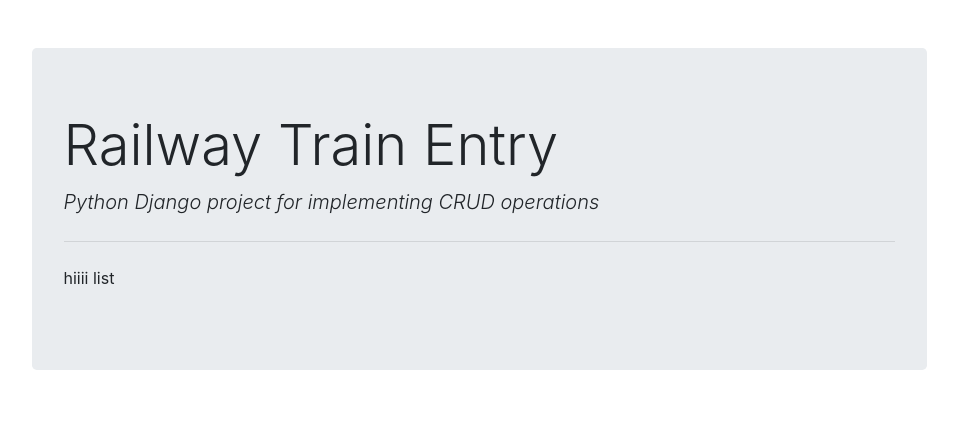
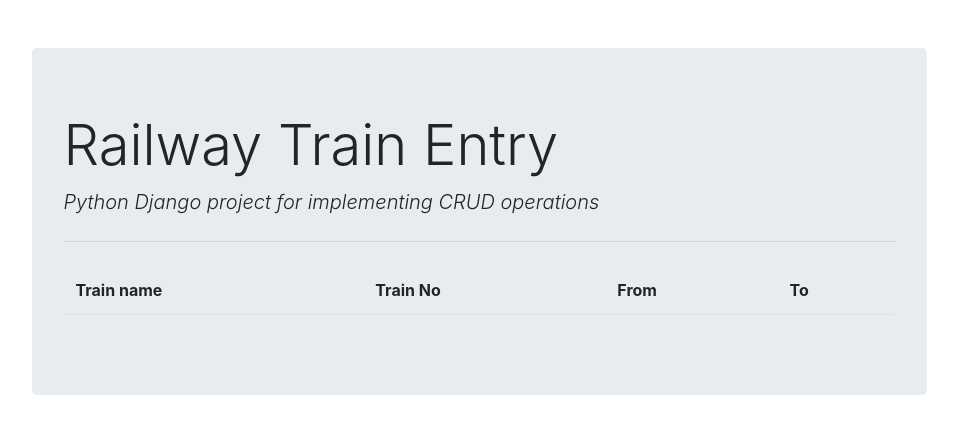
Before and after one commit to PratyakshMathur/capstone_crud, a Django app: page /list/ in a window 1280 px wide. Shown: the top 434 px of the page, without its empty margins (161-1119 px from the left). Run offline with Django 3.2, Linux system fonts and the light colour scheme; data that the repository does not hold is empty; some libraries are stand-ins or nearby versions.

Commit message:
both working

```diff
--- a/crudcapstone/settings.py
+++ b/crudcapstone/settings.py
@@ -38,8 +38,9 @@ INSTALLED_APPS = [
     'django.contrib.messages',
     'django.contrib.staticfiles',
     'traincrud',
-
+    'crispy_forms'
 ]
+CRISPY_TEMPLATE_PACK = 'bootstrap4'
 
 MIDDLEWARE = [
     'django.middleware.security.SecurityMiddleware',
--- a/traincrud/templates/traincrud/train_list.html
+++ b/traincrud/templates/traincrud/train_list.html
@@ -1,4 +1,25 @@
 {% extends "traincrud/base.html" %} {% block content %}
-<p>hiiii list</p>
+<table class="table table-borderless">
+    <thead class="border-bottom font-weight-bold">
+        <tr>
+            <td>Train name</td>
+            <td>Train No</td>
+            <td>From</td>
+            <td>To</td>
+
+        </tr>
+    </thead>
+    <tbody>
+        {% for train in train_list %}
+        <tr>
+            <td>{{train.TrainName}}</td>
+            <td>{{train.TrainNo}}</td>
+            <td>{{train.Start}}</td>
+            <td>{{train.End}}</td>
+
+        </tr>
+        {% endfor %}
+    </tbody>
+</table>
 
 {% endblock content %}
--- a/traincrud/views.py
+++ b/traincrud/views.py
@@ -1,13 +1,21 @@
-from django.shortcuts import render
+from django.shortcuts import render,redirect
+from .forms import Trainlog
+from .models import Train
 
 def train_list(request):
-
-    return render(request,"traincrud/train_list.html")
+    context = {'train_list':Train.objects.all()}
+    return render(request,"traincrud/train_list.html",  context)
 
 
 def train_log(request):
-    return render(request,"traincrud/train_log.html")
-
+    if request.method == "GET":
+        log = Trainlog()
+        return render(request,"traincrud/train_log.html", {'log':log})
+    else:
+        log = Trainlog(request.POST)
+        if log.is_valid():
+            log.save()
+            return redirect('/list')
 
 def train_delete(request):
     return
```
Also changed, not shown: traincrud/forms.py (+7 -2 lines), traincrud/templates/traincrud/train_log.html (+5 -2 lines).
